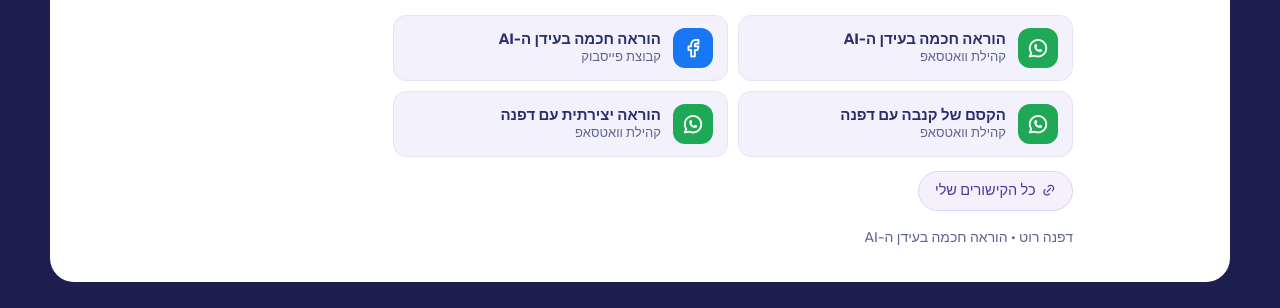
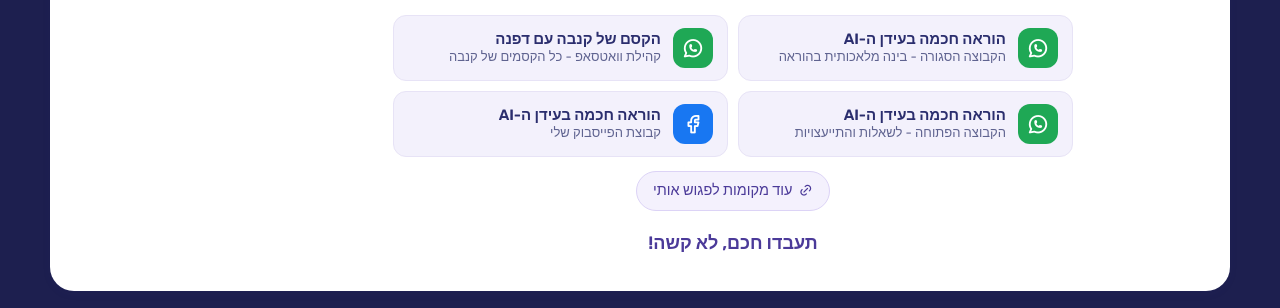
Before and after one commit to dafnarot/teachers-toolbox, a plain HTML site: page index.html in a window 1280 px wide. Shown: the part 4895-5203 px from the top of the page. Drawn offline with Linux system fonts and the light colour scheme.

Commit message:
Update about section: group subtitles, closing line, links button
Co-Authored-By: Claude Opus 5.5 <noreply@anthropic.com>

```diff
--- a/css/styles.css
+++ b/css/styles.css
@@ -223,7 +223,8 @@ h1, h2, h3 { line-height: 1.25; margin: 0; }
 .group-link span { display: flex; flex-direction: column; line-height: 1.3; min-width: 0; }
 .group-link strong { font-size: 15px; font-weight: 600; color: var(--navy); }
 .group-link small { font-size: 13px; color: var(--muted); }
-.about-text .about-sign { margin: 16px 0 0; font-size: 14px; color: var(--muted); }
+.about-links .all-links { display: flex; width: fit-content; margin-inline: auto; }
+.about-text .about-sign { margin: 18px auto 0; max-width: none; text-align: center; font-size: 18px; font-weight: 600; color: var(--lav-ink); }
 
 /* Notes */
 .notes-card { background: linear-gradient(135deg, #EFEAFD, #F5F3FE 55%, #E8F6F6); border: 1px solid var(--line); border-radius: 24px; padding: 28px 32px; }
--- a/data/tools.js
+++ b/data/tools.js
@@ -5,10 +5,10 @@ window.TOOLS_DATA = {
     "version": "1.0",
     "lastUpdated": "2026-11-26",
     "myGroups": [
-      { "name": "הוראה חכמה בעידן ה-AI", "type": "whatsapp", "url": "https://chat.whatsapp.com/LRYpWU937uF8WR7eBZISw1" },
-      { "name": "הוראה חכמה בעידן ה-AI", "type": "facebook", "url": "https://www.facebook.com/groups/dafnarot" },
-      { "name": "הקסם של קנבה עם דפנה", "type": "whatsapp", "url": "https://chat.whatsapp.com/CFXXUFvnaDQJzHRbqur7cp" },
-      { "name": "הוראה יצירתית עם דפנה", "type": "whatsapp", "url": "https://chat.whatsapp.com/DjB1AfZrg8YDAWnFtm6Ie0" }
+      { "name": "הוראה חכמה בעידן ה-AI", "subtitle": "הקבוצה הסגורה - בינה מלאכותית בהוראה", "type": "whatsapp", "url": "https://chat.whatsapp.com/LRYpWU937uF8WR7eBZISw1" },
+      { "name": "הקסם של קנבה עם דפנה", "subtitle": "קהילת וואטסאפ - כל הקסמים של קנבה", "type": "whatsapp", "url": "https://chat.whatsapp.com/CFXXUFvnaDQJzHRbqur7cp" },
+      { "name": "הוראה חכמה בעידן ה-AI", "subtitle": "הקבוצה הפתוחה - לשאלות והתייעצויות", "type": "whatsapp", "url": "https://chat.whatsapp.com/DjB1AfZrg8YDAWnFtm6Ie0" },
+      { "name": "הוראה חכמה בעידן ה-AI", "subtitle": "קבוצת הפייסבוק שלי", "type": "facebook", "url": "https://www.facebook.com/groups/dafnarot" }
     ],
     "allMyLinks": "https://files.instinct.com/n2vq9elgv2pn",
     "generalNotes": [
--- a/index.html
+++ b/index.html
@@ -109,9 +109,9 @@
             <h2 id="about-title">נעים להכיר, אני דפנה רוט</h2>
             <p class="about-role">מורת מורים ומנחת סדנאות על Canva, בינה מלאכותית וכלים דיגיטליים.</p>
             <p>את הכלים במאגר בחרתי בקפידה: כלים מוכרים, נגישים ושימושיים באמת בעבודה היומיומית של מורים.</p>
-            <p>בקבוצות שלי אני משתפת רעיונות לפעילויות, טיפים לעבודה עם AI ועדכונים על כלים חדשים. מוזמנים להצטרף!</p>
+            <p>בקבוצות שלי אני משתפת רעיונות לפעילויות, טיפים לעבודה עם AI ועדכונים על כלים חדשים.<br>מוזמנים להצטרף!</p>
             <div class="about-links" id="about-links"></div>
-            <p class="about-sign">דפנה רוט · הוראה חכמה בעידן ה-AI</p>
+            <p class="about-sign">תעבדו חכם, לא קשה!</p>
           </div>
         </div>
       </div>
--- a/js/app.js
+++ b/js/app.js
@@ -307,11 +307,11 @@
       const p = platform[g.type] || { icon: 'ti-users-group', label: 'קבוצה' };
       return `<a class="group-link is-${esc(g.type)}" href="${esc(g.url)}" target="_blank" rel="noopener">
         <i class="ti ${p.icon}" aria-hidden="true"></i>
-        <span><strong>${esc(g.name)}</strong><small>${p.label}</small></span>
+        <span><strong>${esc(g.name)}</strong><small>${esc(g.subtitle || p.label)}</small></span>
       </a>`;
     }).join('');
     const all = m.allMyLinks
-      ? `<a class="btn btn-soft all-links" href="${esc(m.allMyLinks)}" target="_blank" rel="noopener"><i class="ti ti-link" aria-hidden="true"></i> כל הקישורים שלי</a>`
+      ? `<a class="btn btn-soft all-links" href="${esc(m.allMyLinks)}" target="_blank" rel="noopener"><i class="ti ti-link" aria-hidden="true"></i> עוד מקומות לפגוש אותי</a>`
       : '';
     $('#about-links').innerHTML = groups ? `<div class="group-grid">${groups}</div>${all}` : all;
     if (m.lastUpdated) $('#last-updated').textContent = 'המאגר עודכן לאחרונה ב-' + new Date(m.lastUpdated).toLocaleDateString('he-IL');
```
Also changed, not shown: 1 other file.
